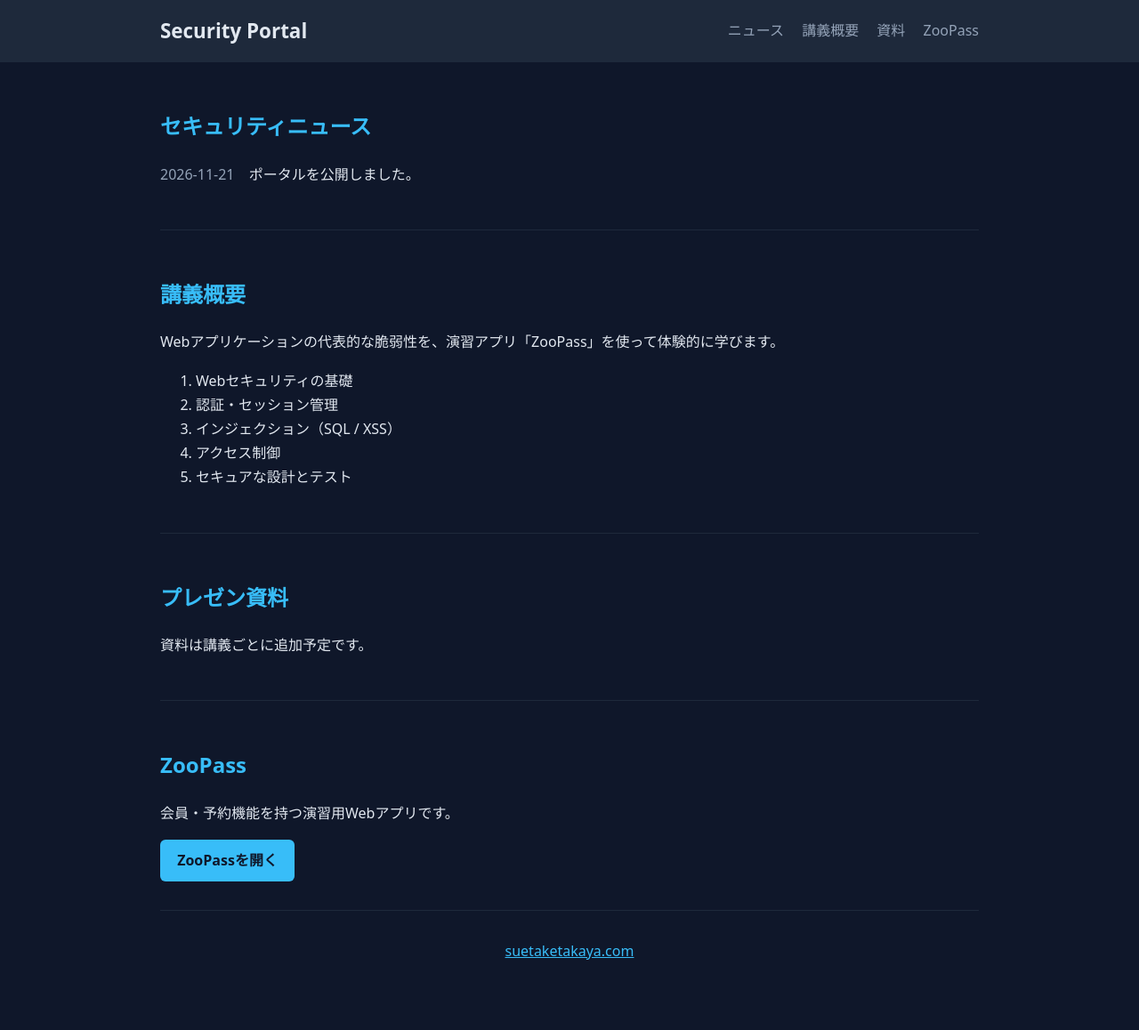
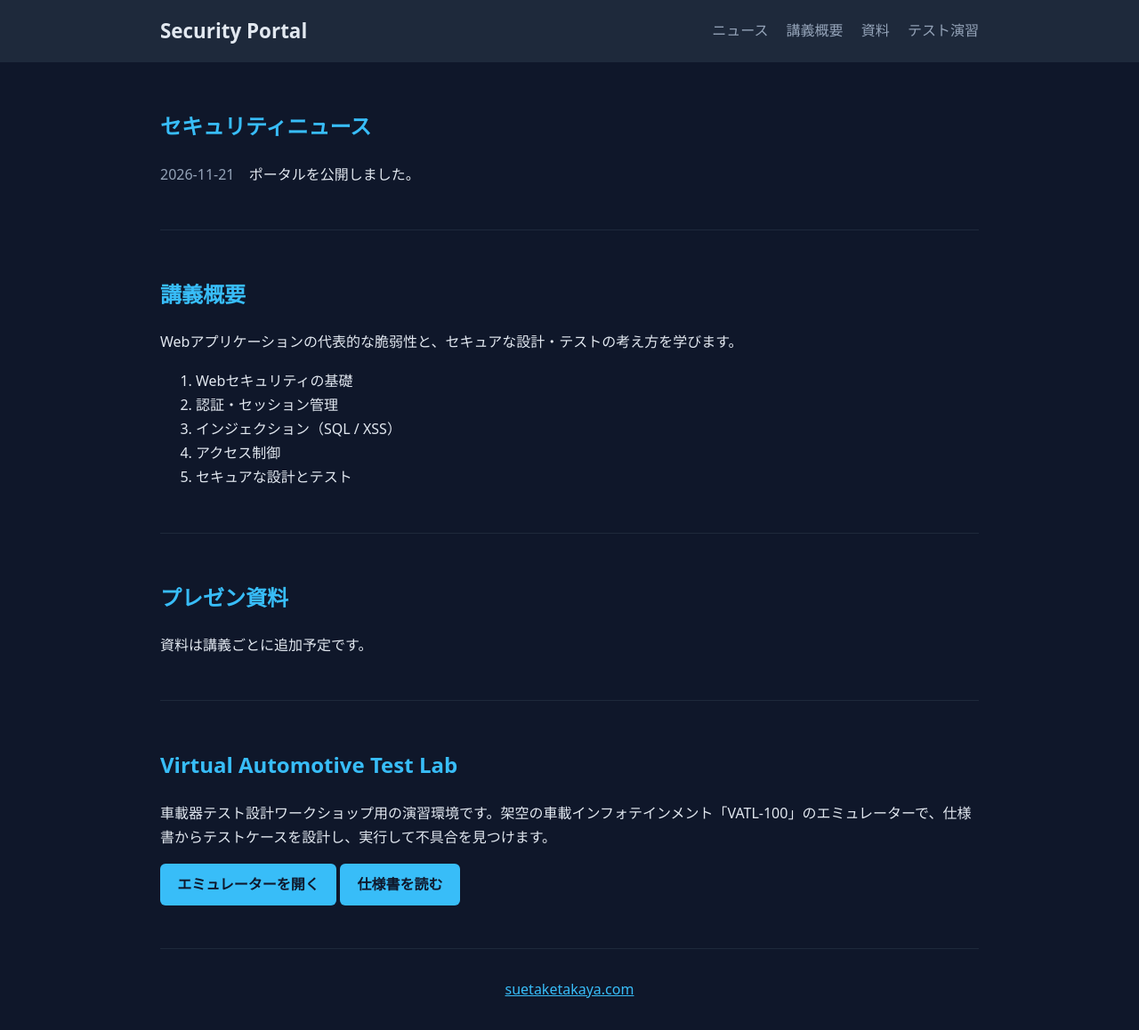
Before and after one commit to suetaketakaya/security-portal, a plain HTML site: page portal/public/index.html in a window 1280 px wide. Shown: the whole page at 89% size. Before the commit the page ends 1115 px from the top, so only its background shows below. Drawn offline with Linux system fonts and the light colour scheme.

Commit message:
Point portal at Virtual Automotive Test Lab instead of ZooPass
Replace the ZooPass section and nav link with the VATL-100 emulator
and spec links, and drop the ZooPass mention from the course overview.

Co-Authored-By: Claude Opus 5.5 <noreply@anthropic.com>

```diff
--- a/portal/public/index.html
+++ b/portal/public/index.html
@@ -4,7 +4,7 @@
   <meta charset="UTF-8">
   <meta name="viewport" content="width=device-width, initial-scale=1.0">
   <title>Security Portal</title>
-  <meta name="description" content="セキュリティ講義ポータル：ニュース・講義概要・資料・演習アプリ">
+  <meta name="description" content="セキュリティ講義ポータル：ニュース・講義概要・資料・テスト演習環境">
   <link rel="stylesheet" href="/css/style.css">
 </head>
 <body>
@@ -15,7 +15,7 @@
         <a href="#news">ニュース</a>
         <a href="#course">講義概要</a>
         <a href="#slides">資料</a>
-        <a href="#zoopass">ZooPass</a>
+        <a href="#vatl-lab">テスト演習</a>
       </nav>
     </div>
   </header>
@@ -30,7 +30,7 @@
 
     <section id="course">
       <h2>講義概要</h2>
-      <p>Webアプリケーションの代表的な脆弱性を、演習アプリ「ZooPass」を使って体験的に学びます。</p>
+      <p>Webアプリケーションの代表的な脆弱性と、セキュアな設計・テストの考え方を学びます。</p>
       <ol>
         <li>Webセキュリティの基礎</li>
         <li>認証・セッション管理</li>
@@ -46,10 +46,10 @@
       <!-- 例: <li><a href="/slides/01-intro.pdf">第1回 イントロダクション</a></li> -->
     </section>
 
-    <section id="zoopass">
-      <h2>ZooPass</h2>
-      <p>会員・予約機能を持つ演習用Webアプリです。</p>
-      <a class="button" href="https://zoopass.suetaketakaya.com" rel="noopener">ZooPassを開く</a>
+    <section id="vatl-lab">
+      <h2>Virtual Automotive Test Lab</h2>
+      <p>車載器テスト設計ワークショップ用の演習環境です。架空の車載インフォテインメント「VATL-100」のエミュレーターで、仕様書からテストケースを設計し、実行して不具合を見つけます。</p>
+      <p><a class="button" href="https://vatl-lab.web.app" rel="noopener">エミュレーターを開く</a> <a class="button" href="https://vatl-lab.web.app/spec" rel="noopener">仕様書を読む</a></p>
     </section>
   </main>
 
```
Also changed, not shown: portal/README.md.
